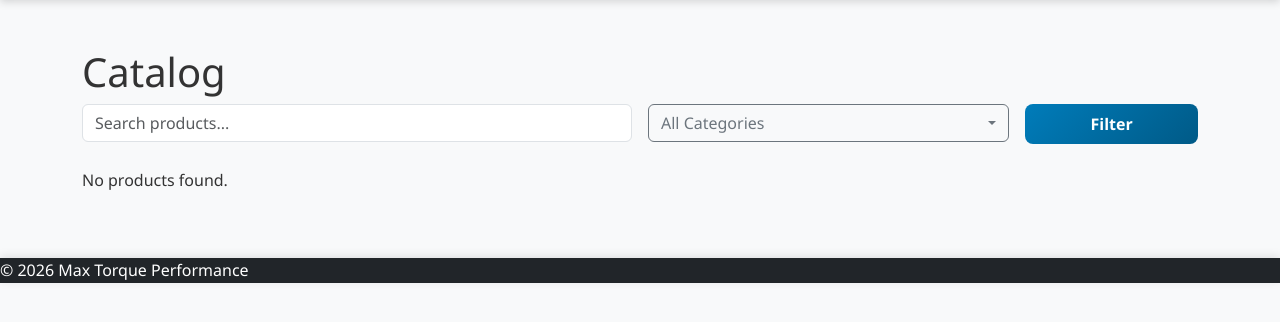
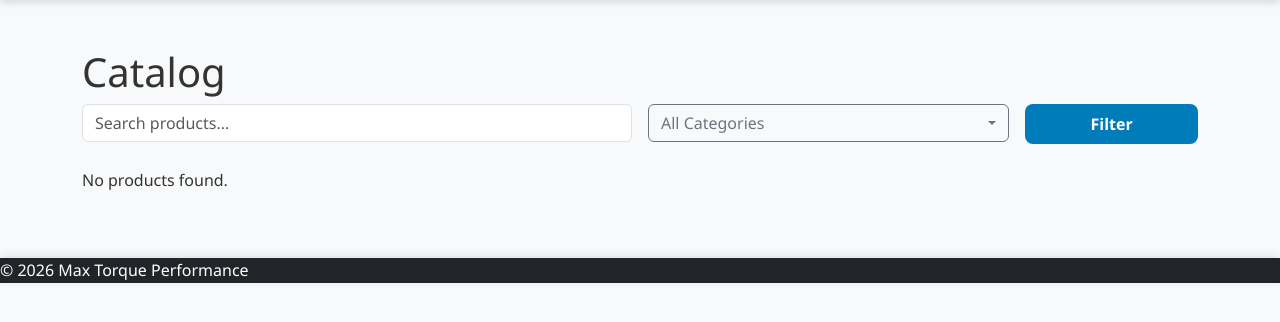
Before and after one commit to BarryGilkes/MaxTorquePerformance, a Flask app: page /catalog in a window 1280 px wide. Shown: the part 76-398 px from the top of the page. Run offline with Flask 3, Linux system fonts and the light colour scheme; data that the repository does not hold is empty.

Commit message:
Refine color scheme to precisely match maxtorqueperformance.com palette

```diff
--- a/app/static/css/style.css
+++ b/app/static/css/style.css
@@ -1,4 +1,4 @@
-/* Modern Custom Styles for Max Torque Performance – colors inspired by maxtorqueperformance.com */
+/* Modern Custom Styles for Max Torque Performance – matching maxtorqueperformance.com */
 
 :root {
     --primary: #007cba;
@@ -83,18 +83,21 @@ body {
 }
 
 /* Buttons */
-.btn-primary {
-    background: linear-gradient(135deg, var(--primary) 0%, var(--primary-dark) 100%);
+.btn-primary,
+.wp-block-button__link:not(.has-background) {
+    background: var(--primary);
     border: none;
     font-weight: 600;
     padding: 0.5rem 1.25rem;
     border-radius: 8px;
     transition: var(--transition);
     color: var(--white);
+    text-decoration: none;
 }
 
-.btn-primary:hover {
-    background: linear-gradient(135deg, var(--primary-dark) 0%, var(--primary) 100%);
+.btn-primary:hover,
+.wp-block-button__link:not(.has-background):hover {
+    background: var(--primary-dark);
     transform: translateY(-2px);
     box-shadow: 0 4px 12px rgba(0, 124, 186, 0.4);
     color: var(--white);
```
